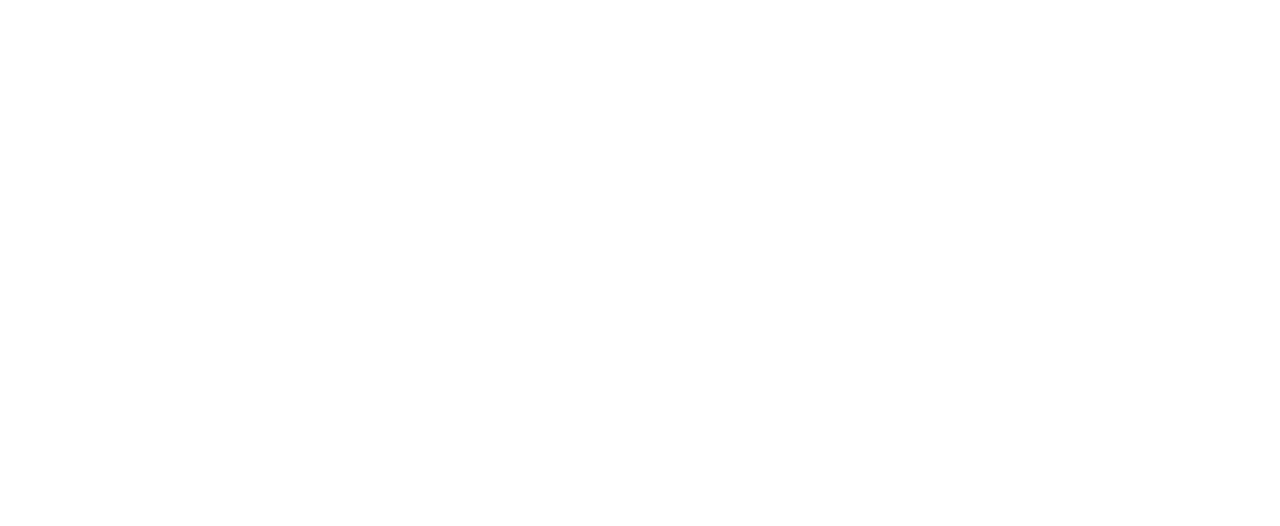
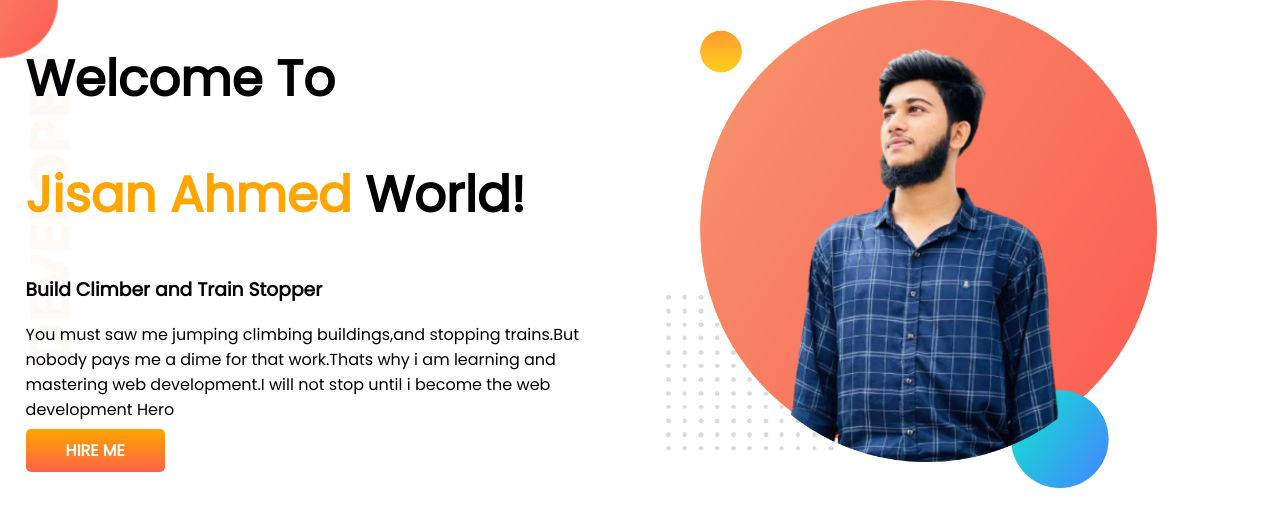
Before and after one commit to zesanahmed/developer-portfolio, a plain HTML site: page index.html in a window 1280 px wide. Drawn offline with Linux system fonts and the light colour scheme.

Commit message:
top banner added

```diff
--- a/index.html
+++ b/index.html
@@ -1,13 +1,32 @@
 <!DOCTYPE html>
 <html lang="en">
+
 <head>
     <meta charset="UTF-8">
     <meta http-equiv="X-UA-Compatible" content="IE=edge">
     <meta name="viewport" content="width=device-width, initial-scale=1.0">
     <title>Jisan Portfolio</title>
+    <link rel="preconnect" href="https://fonts.googleapis.com">
+    <link rel="preconnect" href="https://fonts.gstatic.com" crossorigin>
+    <link href="https://fonts.googleapis.com/css2?family=Poppins&display=swap" rel="stylesheet">
     <link rel="stylesheet" href="style.css">
 </head>
+
 <body>
+    <section class="top-banner">
+        <div class="half-width">
+            <h1>Welcome To</h1>
+            <h1><span class="orange-color">Jisan Ahmed</span> World!</h1>
+            <h3>Build Climber and Train Stopper</h3>
+            <p>You must saw me jumping climbing buildings,and stopping trains.But nobody pays me a dime for that
+                work.Thats
+                why i am learning and mastering web development.I will not stop until i become the web development Hero
+            </p>
+            <a class="link-button" target="_blank" href=https://www.facebook.com/home.php>HIRE ME</a>
+        </div>
+        <div class="half-width"><img src="A.jisan.png" alt=""></div>
+    </section>
 
 </body>
+
 </html>
--- a/style.css
+++ b/style.css
@@ -0,0 +1,39 @@
+body {
+    font-family: 'Poppins', sans-serif;
+    margin: 0%;
+}
+
+h1 {
+    font-size: 50px;
+}
+
+.orange-color {
+    color: orange;
+}
+
+section {
+    display: flex;
+}
+
+.half-width {
+    width: 50%;
+    padding-left: 2%;
+}
+
+.half-width img {
+    width: 80%;
+}
+
+.link-button {
+    text-decoration: none;
+    font-weight: 700;
+    padding: 10px 40px;
+    border-radius: 5px;
+    background-image: linear-gradient(orange, tomato);
+    color: white;
+}
+
+.top-banner {
+    background-image: url(images/top-banner.png);
+    background-repeat: no-repeat;
+}
```
Also changed, not shown: A.jisan.png (added), images/dream-bg.png (added), images/exp-bg.png (added), images/jhankar.png (added), images/jhankar2.png (added), images/my-bg.png (added), images/my-bg2.png (added), images/top-banner.png (added), 7 other files.
